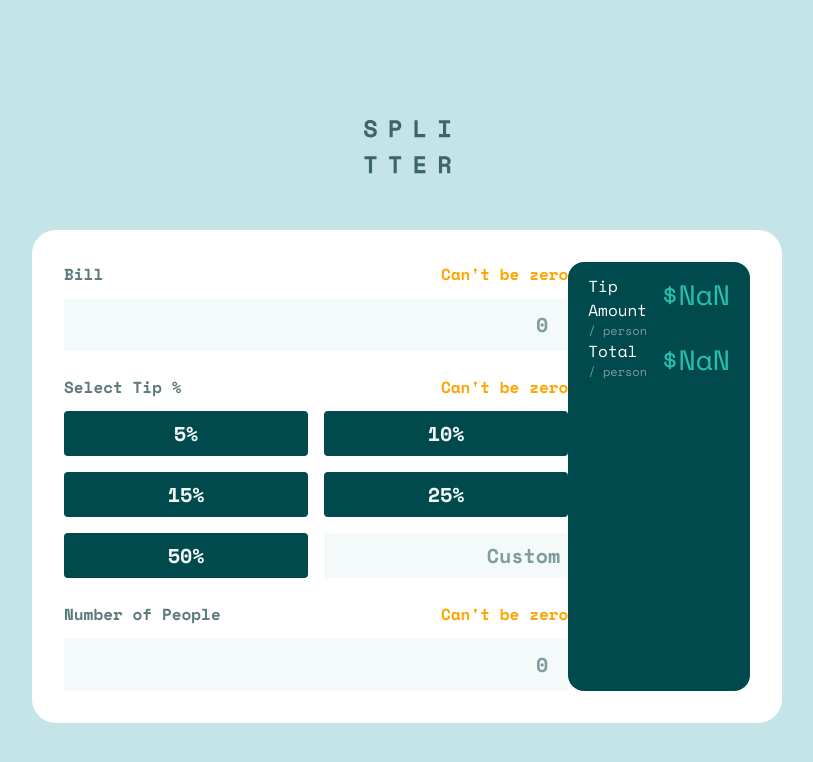
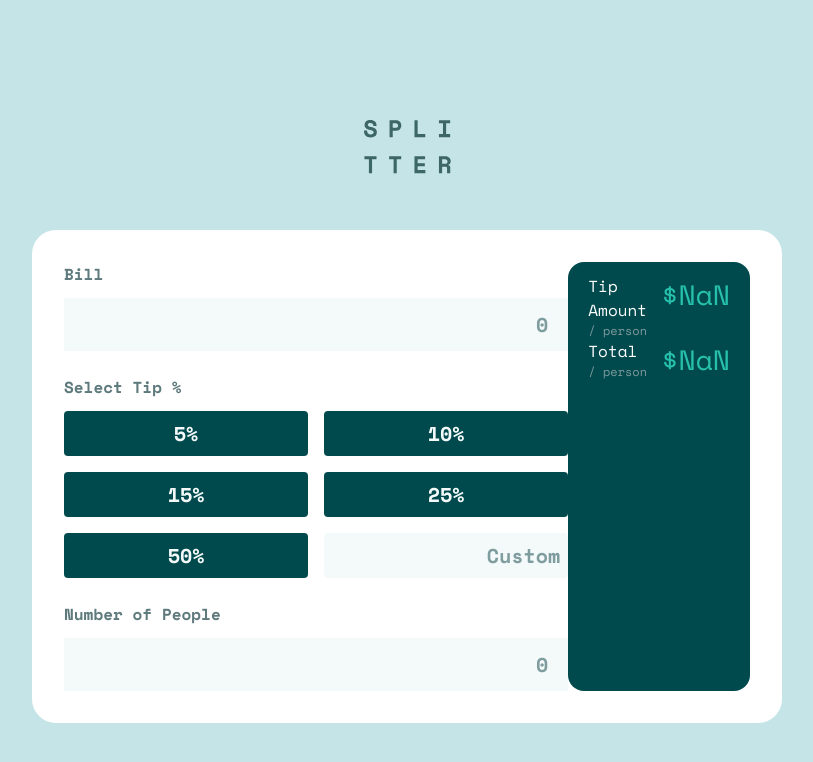
Before and after one commit to hyundonny/tip-calculator-app, a React (Create React App) app: page / in a window 1280 px wide. Shown: the top 762 px of the page, without its empty margins (233-1046 px from the left). Built offline with nearby package versions, Linux system fonts and the light colour scheme.

Commit message:
Added warning message to label and deleted previous label style

```diff
--- a/src/components/Calculator.js
+++ b/src/components/Calculator.js
@@ -18,9 +18,9 @@ const StyledCalculator = styled.div`
 `;
 
 const Calculator = () => {
-  const [bill, setBill] = useState(null);
-  const [people, setPeople] = useState(null);
-  const [percentage, setPercentage] = useState(null);
+  const [bill, setBill] = useState(undefined);
+  const [people, setPeople] = useState(undefined);
+  const [percentage, setPercentage] = useState(undefined);
 
   const onBillChange = (e) => {
     setBill(e.target.value);
--- a/src/components/Form.js
+++ b/src/components/Form.js
@@ -32,7 +32,7 @@ const Form = ({
   return (
     <StyledForm>
       <FormSection>
-        <Label htmlFor="bill" type="bill" />
+        <Label htmlFor="bill" type="bill" value={bill} />
         <input
           type="text"
           id="bill"
@@ -43,7 +43,7 @@ const Form = ({
         />
       </FormSection>
       <FormSection>
-        <Label htmlFor="percentage" type="percentage" />
+        <Label htmlFor="percentage" type="percentage" value={percentage} />
         <Percentages>
           <Button value="5" onClick={handleClick}>
             5%
@@ -70,7 +70,7 @@ const Form = ({
         </Percentages>
       </FormSection>
       <FormSection>
-        <Label htmlFor="people" type="people" />
+        <Label htmlFor="people" type="people" value={people} />
         <input
           type="text"
           id="people"
--- a/src/components/FormSection.js
+++ b/src/components/FormSection.js
@@ -3,13 +3,6 @@ import styled from "styled-components";
 const StyledFormSection = styled.div`
   display: flex;
   flex-direction: column;
-
-  .label {
-    font-weight: 700;
-    position: relative;
-    margin-bottom: 0.5rem;
-    color: var(--dark-grayish-cyan1);
-  }
 
   .input {
     border: none;
--- a/src/components/Label.js
+++ b/src/components/Label.js
@@ -8,10 +8,11 @@ const StyledLabel = styled.label`
   color: var(--dark-grayish-cyan1);
 
   &::after {
+    right: 0;
+    position: absolute;
     content: "Can't be zero";
-    position: absolute;
-    right: 0;
-    color: orange;
+    color: var(--orangish-red);
+    display: ${(props) => props.value === "0" || "none"};
   }
 `;
 
@@ -21,8 +22,8 @@ const labels = {
   people: "Number of People",
 };
 
-const Label = ({ type }) => {
-  return <StyledLabel>{labels[type]}</StyledLabel>;
+const Label = ({ type, value }) => {
+  return <StyledLabel value={value}>{labels[type]}</StyledLabel>;
 };
 
 export default Label;
--- a/src/styles/globalStyles.js
+++ b/src/styles/globalStyles.js
@@ -12,6 +12,8 @@ const GlobalStyles = createGlobalStyle`
     --light-grayish-cyan1: hsl(185, 41%, 84%);
     --light-grayish-cyan2: hsl(189, 41%, 97%);
     --white: hsl(0, 0%, 100%);
+
+    --orangish-red: hsl(16, 100%, 50%);;
   }
 
   *,
```
